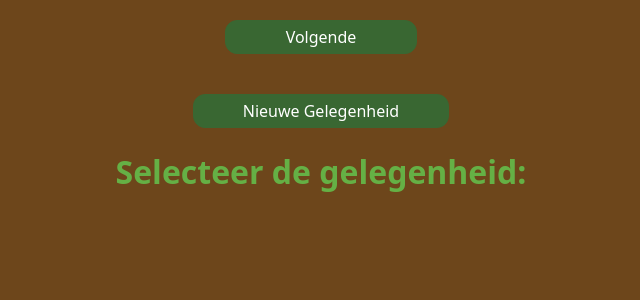
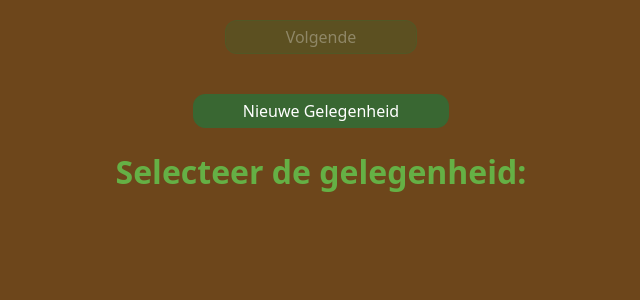
Before and after one commit to S-D-V-A-S-M-V-V-I-C-T-S-S-BAGGER/BAGGER-Vue, a Vue app: page /gelegenheid in a window 1280 px wide. Shown: the top 300 px of the page, without its empty margins (319-959 px from the left). Built offline with nearby package versions, Linux system fonts and the light colour scheme.

Commit message:
feat(occasion): #12 The selected occasion stays in clicked styling and Volgende button for now prints the selected occasion in the console

```diff
--- a/src/assets/base.css
+++ b/src/assets/base.css
@@ -10,6 +10,8 @@
   --color-brown-light: #ce8d4a;
   --color-brown-medium: #825a30;
   --color-brown-dark: #6d461b;
+  --color-secondary-faded: #39673250;
+  --color-white-faded: #FFFFFF50;
 }
 
 html, body {
--- a/src/components/BaggerButton.vue
+++ b/src/components/BaggerButton.vue
@@ -15,6 +15,11 @@ defineProps({
     type: String,
     required: false,
     default: ''
+  },
+  faded: {
+    type: Boolean,
+    required: false,
+    default: false
   }
 })
 </script>
@@ -26,6 +31,7 @@ defineProps({
       isPrimary
         ? 'bg-primary text-black border-primary'
         : 'bg-secondary text-white border-secondary',
+        faded ? 'bg-secondary-faded text-white-faded border-secondary-faded' : '',
        customStyling,
        'border rounded-xl pop-effects px-2 md:px-5 md:py-1 '
        ]
--- a/src/components/OccasionButton.vue
+++ b/src/components/OccasionButton.vue
@@ -11,6 +11,11 @@
       type: String,
       required: false,
       default: ''
+    },
+    isSelected: {
+      type: Boolean,
+      required: false,
+      default: false
     }
   })
 </script>
@@ -20,7 +25,8 @@
     @click="emitClickEvent"
     :class="[
       customStyling,
-      'p-3 items-center rounded-xl'
+      'p-3 items-center rounded-xl',
+      isSelected ? 'border-0 bg-brown-light border-primary' : ''
     ]">
     <slot></slot>
   </button>
--- a/src/views/Occasions.vue
+++ b/src/views/Occasions.vue
@@ -1,6 +1,6 @@
 <script setup lang="ts">
 
-  import { ref } from 'vue'
+import { computed, ref } from 'vue'
   import Occasion from '@/views/Occasions.vue'
   import BaggerButton from '@/components/BaggerButton.vue'
   import BaggerInput from '@/components/BaggerInput.vue'
@@ -12,7 +12,7 @@
   }
 
   const occasions = ref<Occasion[]>([]);
-  const selected = ref(false);
+  const selected = ref<Occasion>({});
   const popup = ref(false);
 
   const name = ref('');
@@ -43,12 +43,33 @@
     return formatted.charAt(0).toUpperCase() + formatted.slice(1);
   }
 
+  function setSelected(name: string, date: string) {
+    selected.value = {name: name, date: date};
+  }
+
+  // Boolean to keep track is the selected ref is empty or not
+  const emptySelected = computed(() => Object.keys(selected.value).length === 0);
+
+  function sendSelected() {
+    //   TODO: 20260216 - Send the selected activity to the last page
+      console.log("Selected: ");
+      console.log(selected.value);
+  }
+
+  function isSelectedOccasion(name: string, date: string) {
+    // get the current selected
+    const current = selected.value;
+    // compare to the one in the component
+    return (name === current.name && date === current.date);
+  }
+
 </script>
 
 <template>
   <div id="wrapper" class="flex flex-col items-center mx-5 my-5 gap-y-10">
 
-    <BaggerButton :isPrimary=false customStyling="w-[40vw] md:w-[15vw]">Volgende</BaggerButton>
+    <BaggerButton :faded="emptySelected" :isPrimary=false customStyling="w-[40vw] md:w-[15vw]"
+    @click="sendSelected">Volgende</BaggerButton>
 
 
     <div id="occasions" class="flex flex-col items-center gap-y-5">
@@ -61,7 +82,8 @@
       </div>
 
       <div id="list" v-for="(occasion, index) in occasions.values()" :key="index">
-        <OccasionButton customStyling="w-[70vw] md:w-[45vw]">
+        <OccasionButton customStyling="w-[70vw] md:w-[45vw]" @click="setSelected(occasion.name, occasion.date)"
+                  :isSelected="isSelectedOccasion(occasion.name, occasion.date)">
           <p>{{ occasion.name }}</p>
           <p>{{ formatDate(occasion.date) }}</p>
         </OccasionButton>
```
